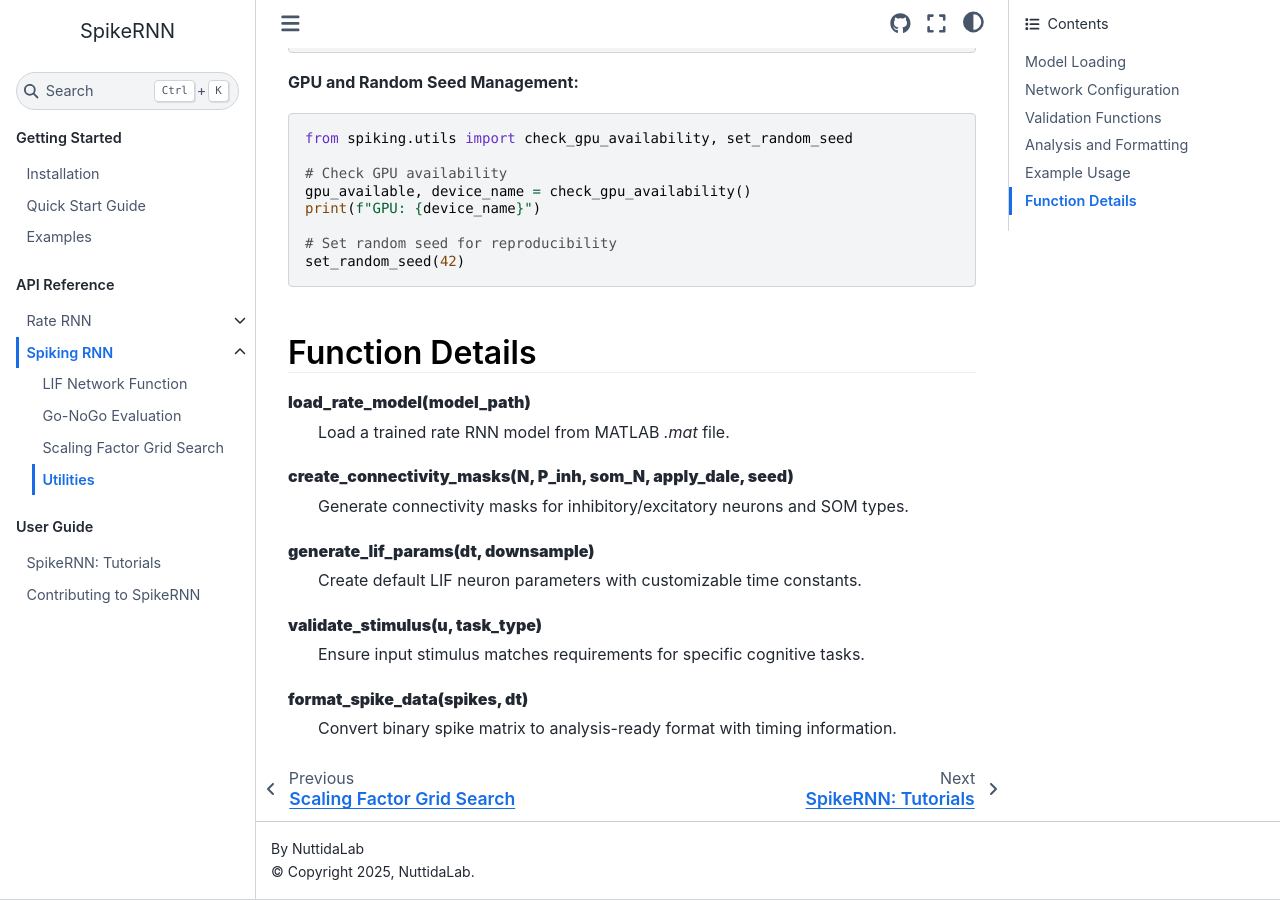
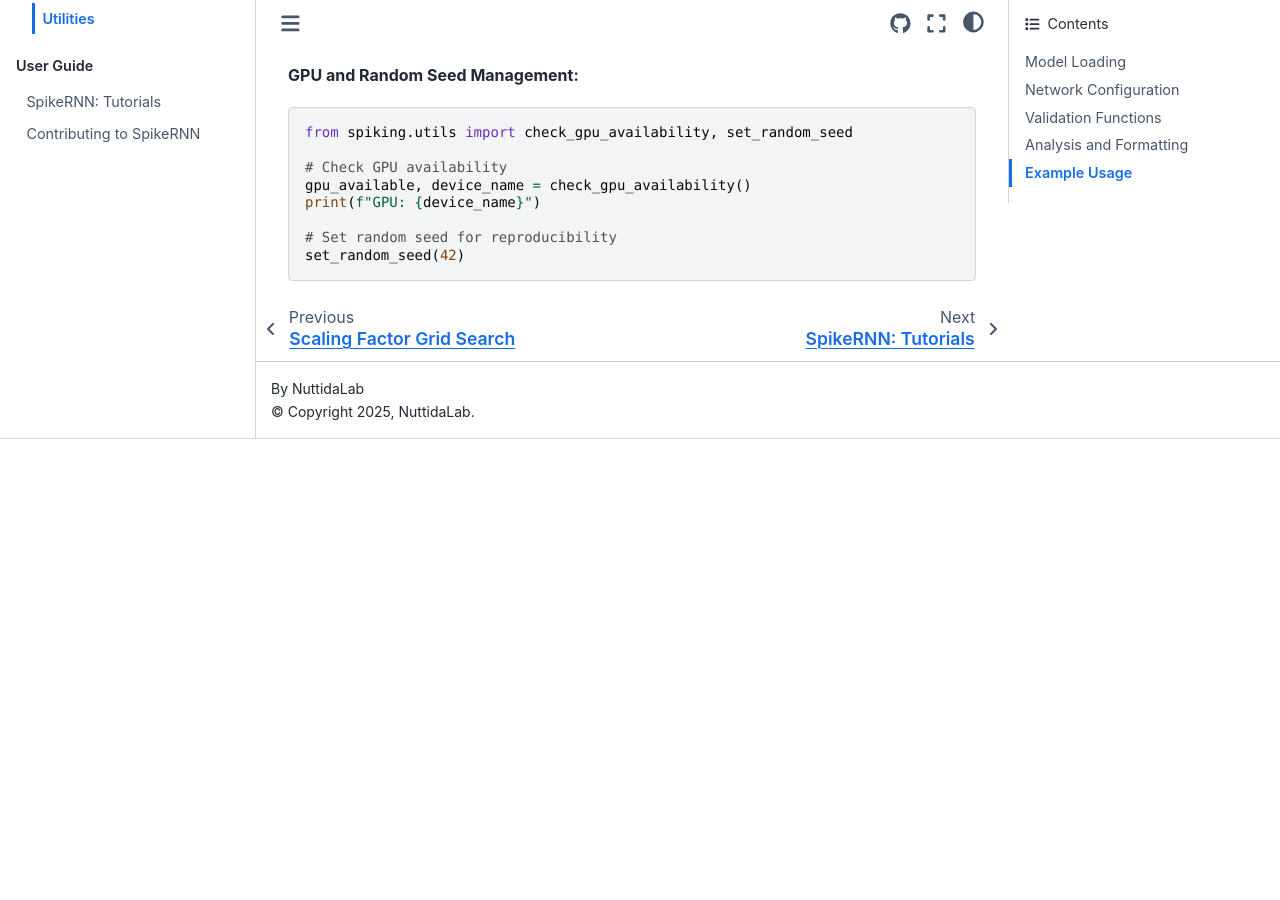
Before and after one commit to NuttidaLab/spikeRNN, a Sphinx documentation site: the page built from docs/api/spiking/utils.rst, in a window 1280 px wide and 900 px high, scrolled down 2910 px. Built offline with Sphinx 7.4.7 and the Sphinx Book theme 1.1.4, drawn with Linux system fonts in a browser that asks for light colours; after the commit the page ends 3349 px from its top, so only the background shows below that; some of the changed text lies outside the part shown.

Commit message:
update docstring

```diff
--- a/docs/api/spiking/lambda_grid_search.rst
+++ b/docs/api/spiking/lambda_grid_search.rst
@@ -2,8 +2,7 @@
 ====================================================
 
 Functions for optimizing the scaling factor (lambda) used in rate-to-spike conversion.
-The scaling factor is crucial for maintaining task performance
-when converting from continuous rate dynamics to discrete spiking dynamics.
+The scaling factor is crucial for maintaining task performance when converting from continuous rate dynamics to discrete spiking dynamics.
 
 Main Functions
 ----------------------------------------------------
--- a/docs/api/spiking/utils.rst
+++ b/docs/api/spiking/utils.rst
@@ -3,9 +3,12 @@
 
 Utility functions for spiking neural networks.
 
-This module provides utility functions for loading rate models,
-generating connectivity parameters, and validating inputs for
-spiking neural network simulations.
+.. note::
+
+   This module provides utility functions for loading rate models,
+   generating connectivity parameters, and validating inputs for
+   spiking neural network simulations.
+
 
 Model Loading
 ----------------------------------------------------
@@ -14,11 +17,7 @@
 
    Load a trained rate RNN model from MATLAB `.mat` file.
 
-   Only `.mat` files are supported as they contain all necessary parameters for
-   accurate rate-to-spike conversion, including connectivity masks, neuron types,
-   and time constants.
-
-   :param str model_path: Path to the .mat model file
+   :param str model_path: Path to the `.mat` model file
    :returns: Dictionary containing model parameters
    :rtype: dict
    :raises FileNotFoundError: If model file doesn't exist
@@ -124,21 +123,3 @@
 
    # Set random seed for reproducibility
    set_random_seed(42)
-
-Function Details
-----------------------------------------------------
-
-**load_rate_model(model_path)**
-    Load a trained rate RNN model from MATLAB `.mat` file.
-
-**create_connectivity_masks(N, P_inh, som_N, apply_dale, seed)**
-    Generate connectivity masks for inhibitory/excitatory neurons and SOM types.
-
-**generate_lif_params(dt, downsample)**
-    Create default LIF neuron parameters with customizable time constants.
-
-**validate_stimulus(u, task_type)**
-    Ensure input stimulus matches requirements for specific cognitive tasks.
-
-**format_spike_data(spikes, dt)**
-    Convert binary spike matrix to analysis-ready format with timing information.
```
Also changed, not shown: other parts of docs/api/spiking/utils.rst (+1 -1 lines), docs/api/spiking/eval_go_nogo.rst (+8 -6 lines).
